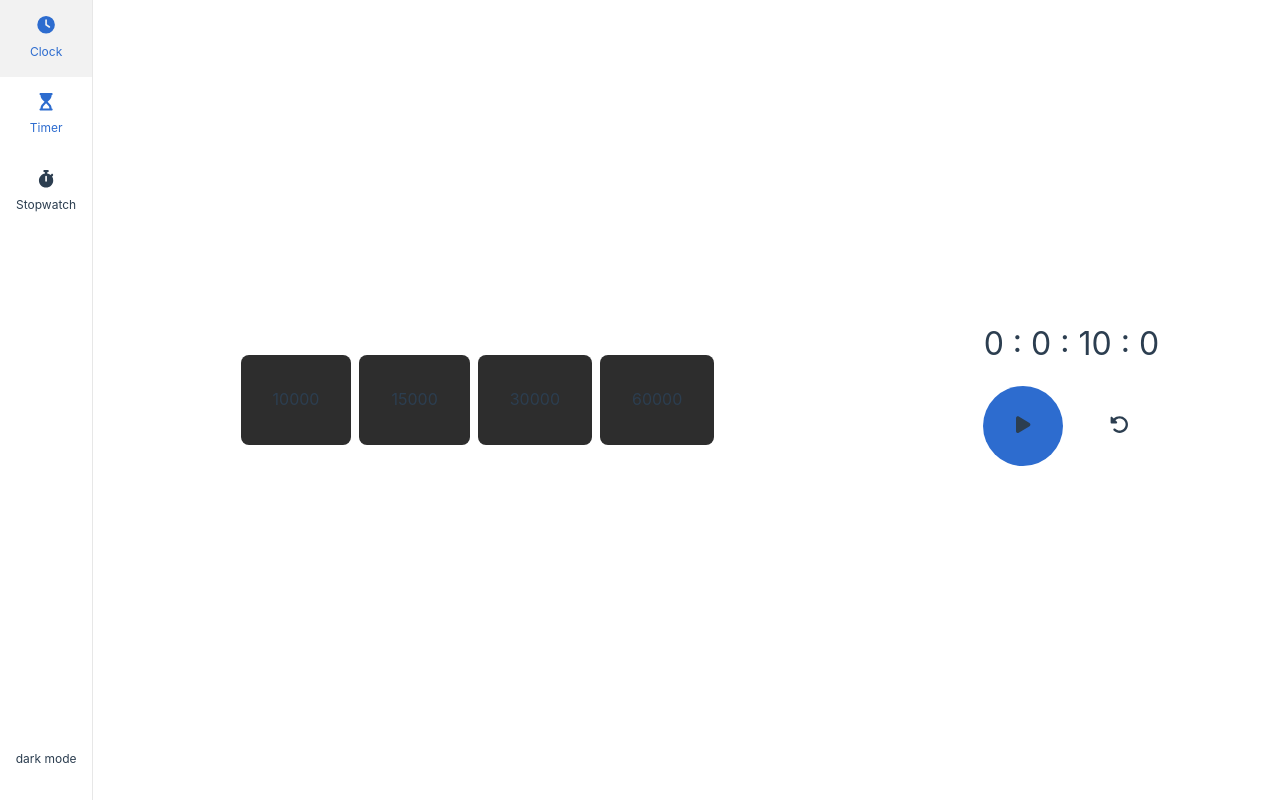
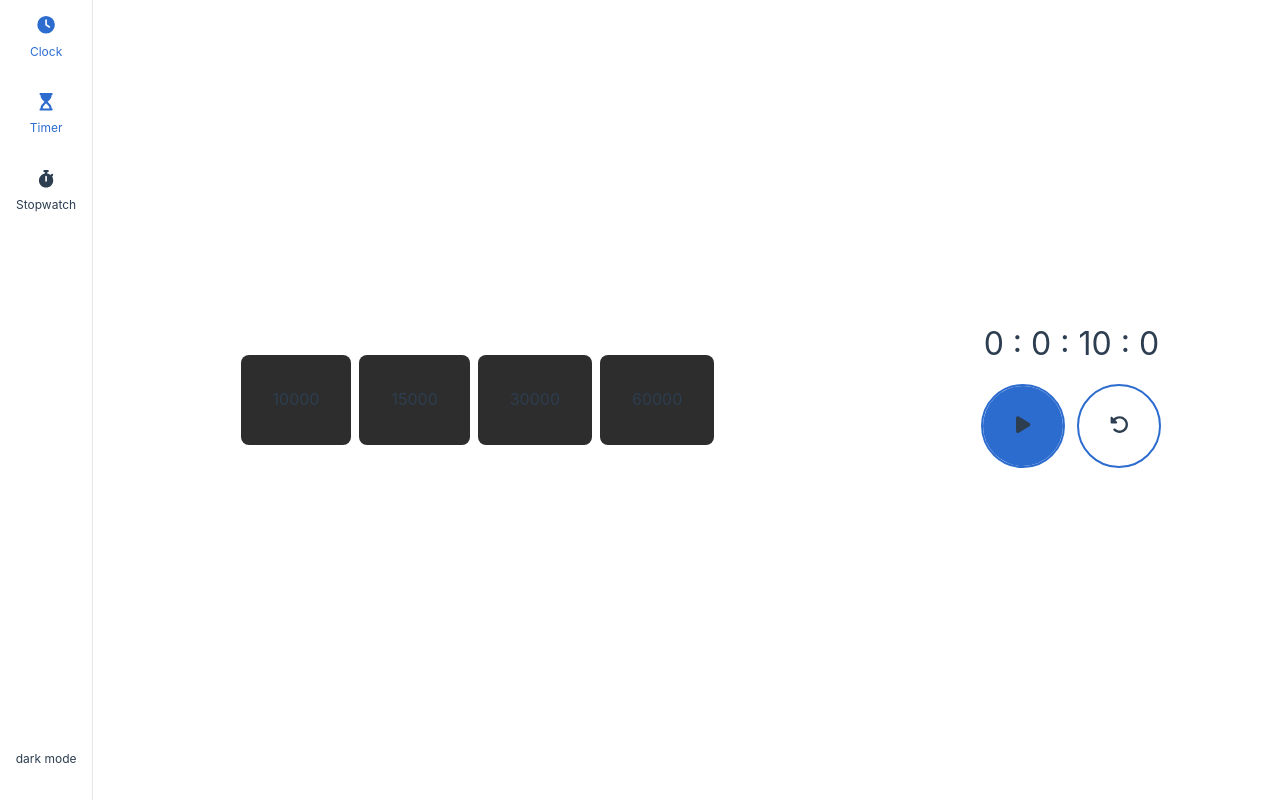
Before and after one commit to Klrfl/TellTime, a Vue app: page /timer in a window 1280 px wide. Built offline with nearby package versions, Linux system fonts and the light colour scheme.

Commit message:
add outline to .btn

```diff
--- a/src/styles.css
+++ b/src/styles.css
@@ -38,7 +38,13 @@
   --color-text: var(--vt-c-text-light-1);
 
   --navlink-active: var(--accent);
-  --navlink-hover: var(--color-background-mute);
+  --navlink-hover: transparent;
+}
+
+@media (hover: hover) {
+  :root {
+    --navlink-hover: var(--color-background-mute);
+  }
 }
 
 @media (prefers-color-scheme: dark) {
@@ -57,6 +63,7 @@
 
 .btn {
   user-select: none;
+  outline: 2px solid var(--accent);
   transition: background-color 200ms ease, transform 200ms ease;
 }
 
```
